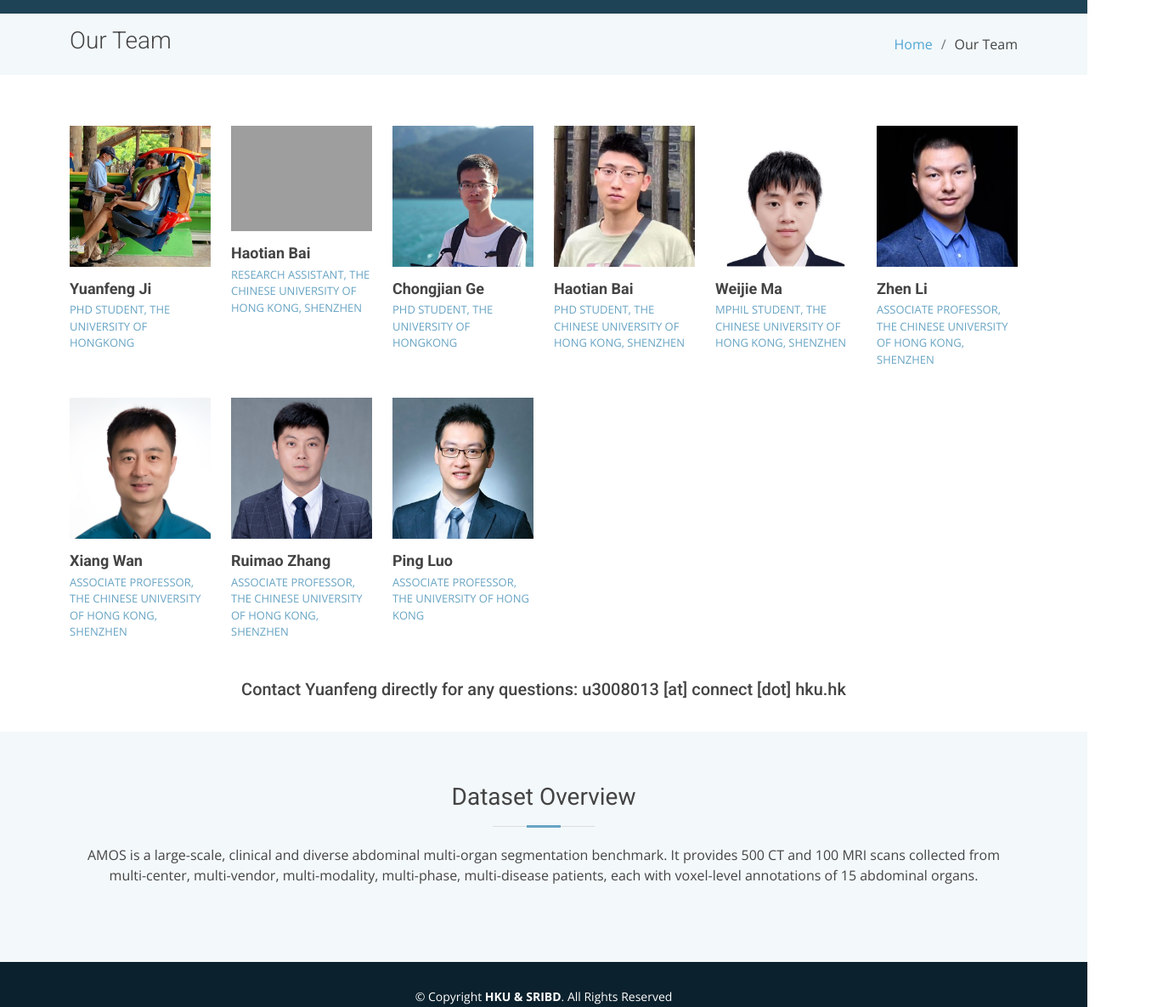
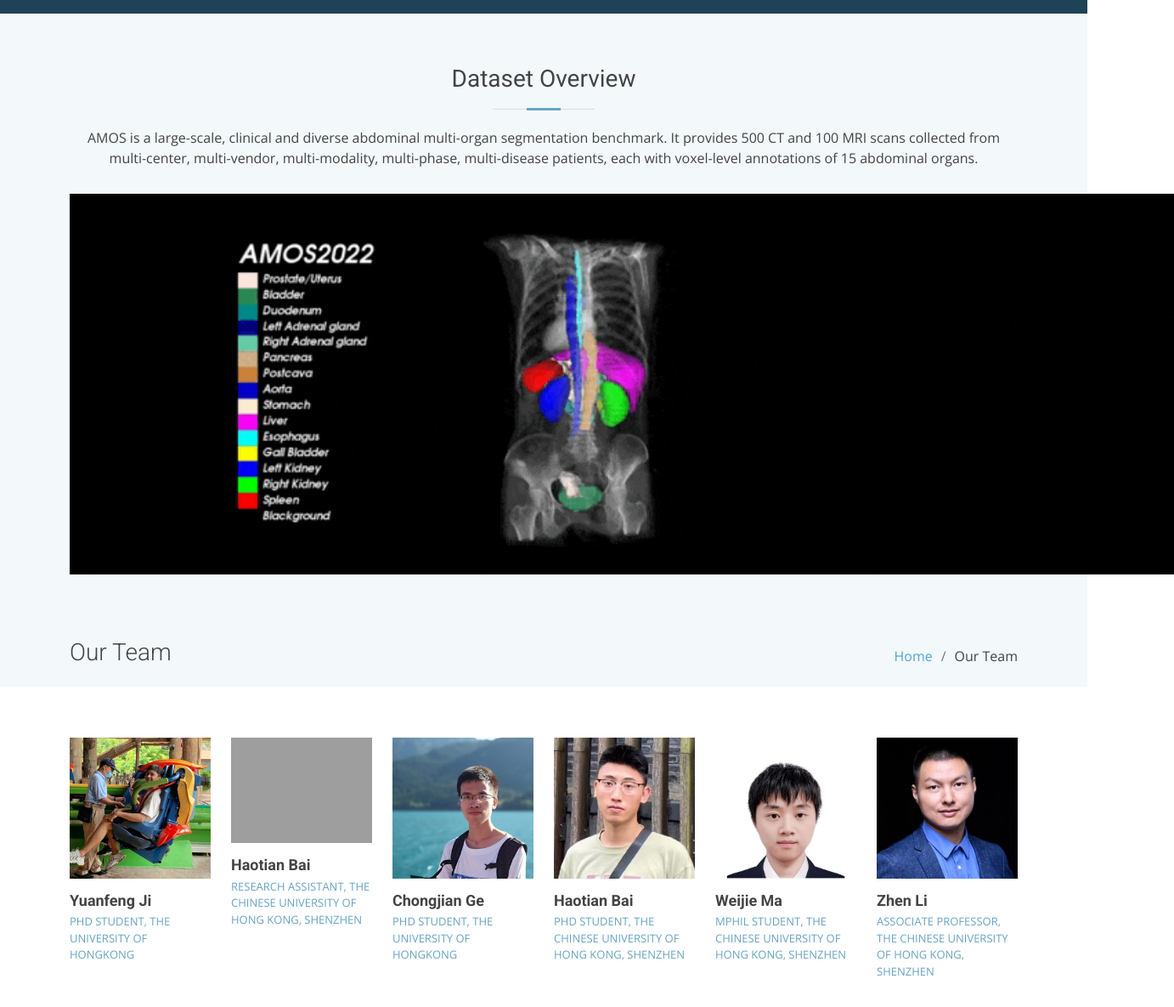
Before and after one commit to JiYuanFeng/AMOS, a plain HTML site: page about.html in a window 1280 px wide. Shown: the part 64-1249 px from the top of the page at 85% size, 1382 px wide, since content can reach past the window. Drawn offline with nearby package versions, Linux system fonts and the light colour scheme; grey boxes are pictures that could not be loaded.

Commit message:
update Dataset overview with gif.

```diff
--- a/about.html
+++ b/about.html
@@ -62,6 +62,21 @@
 
   <main id="main">
 
+
+
+<!-- ======= Our Team Section ======= -->
+<section class="pricing section-bg" data-aos="fade-up">
+  <div class="container">
+
+    <div class="section-title">
+      <h2>Dataset Overview</h2>
+      <p>AMOS is a large-scale, clinical and diverse abdominal multi-organ segmentation benchmark. It provides 500 CT and 100 MRI scans collected from multi-center, multi-vendor, multi-modality, multi-phase, multi-disease patients, each with voxel-level annotations of 15 abdominal organs. </p>
+    </div>
+
+    <img id="img" class="animated-gif" src="./assets/gif/ezgif.com-gif-maker_11.gif">
+
+  </div>
+</section><!-- End Pricing Section -->
     <!-- ======= Our Team Section ======= -->
     <section class="breadcrumbs">
       <div class="container">
@@ -196,20 +211,6 @@
     </section><!-- End Team Section -->
   </main><!-- End #main -->
 
-<!-- ======= Our Team Section ======= -->
-<section class="pricing section-bg" data-aos="fade-up">
-  <div class="container">
-
-    <div class="section-title">
-      <h2>Dataset Overview</h2>
-      <p>AMOS is a large-scale, clinical and diverse abdominal multi-organ segmentation benchmark. It provides 500 CT and 100 MRI scans collected from multi-center, multi-vendor, multi-modality, multi-phase, multi-disease patients, each with voxel-level annotations of 15 abdominal organs. </p>
-    </div>
-
-
-  </div>
-</section><!-- End Pricing Section -->
-
-
   <footer id="footer" data-aos="fade-up" data-aos-easing="ease-in-out" data-aos-duration="500">
     <div class="container">
       <div class="copyright">
--- a/assets/css/style.css
+++ b/assets/css/style.css
@@ -2009,3 +2009,12 @@ section {
 #footer .credits a {
   color: #a2cce3;
 }
+
+/*--------------------------------------------------------------
+# Dataset Overview
+--------------------------------------------------------------*/
+img.animated-gif{
+  width: 1300px;
+  height: auto;
+  margin: auto;
+}
```
Also changed, not shown: assets/gif/ezgif.com-gif-maker_11.gif (added).
